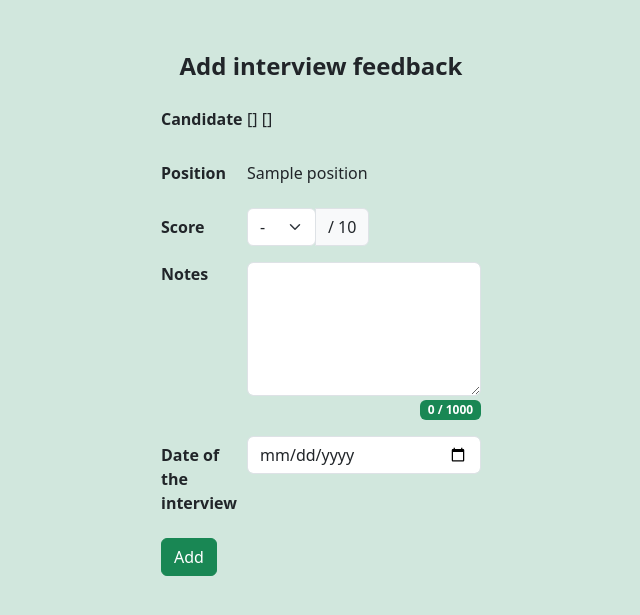
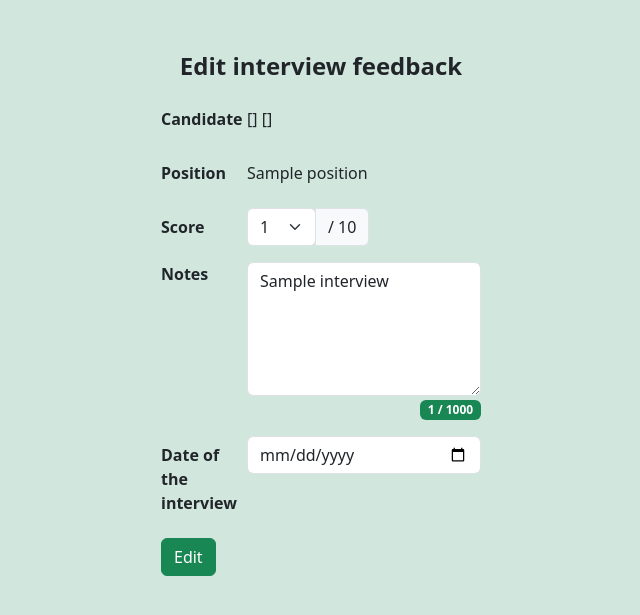
Before and after one commit to ralitsadineva/smart-hire, a Flask app: template templates/interview.html in a window 1280 px wide. Shown: the part 56-671 px from the top of the page, without its empty margins (319-959 px from the left). Run offline with Flask 3, Linux system fonts and the light colour scheme; the visitor is signed in with stand-in values (Sample User, id 1); the template is opened without the code that fills it: most values are stand-ins (such as "Sample title", 1, 10 or a date in 2020); grey boxes marked "Sample" are stand-in pictures; parts of the project's set-up code (start-up, migrations or seed data) failed here and were passed over.

Commit message:
edit interview feedback, some validations

```diff
--- a/app.py
+++ b/app.py
@@ -1,7 +1,7 @@
 from flask import Flask, render_template, request, redirect, session
 from controllers.users import login, signup, googleCallback, logout, change_password, home, profile
 from controllers.positions import positions, add_position, duplicate_position, positions_history, position, edit_position, archive_position, activate_position
-from controllers.candidates import add_candidate, candidate, add_cv, add_ml, view_cv, view_ml, delete_cv, delete_ml, interview_invitation, rejection_email, rejection_email_with_reasons, interview
+from controllers.candidates import add_candidate, candidate, add_cv, add_ml, view_cv, view_ml, delete_cv, delete_ml, interview_invitation, rejection_email, rejection_email_with_reasons, add_interview, edit_interview
 import secrets
 import logging
 
@@ -53,7 +53,8 @@
 app.add_url_rule('/positions/<string:position_id>/<string:candidate_id>/invitation', 'interview_invitation', interview_invitation)
 app.add_url_rule('/positions/<string:position_id>/<string:candidate_id>/rejection', 'rejection_email', rejection_email)
 app.add_url_rule('/positions/<string:position_id>/<string:candidate_id>/rejection_with_reasons', 'rejection_email_with_reasons', rejection_email_with_reasons)
-app.add_url_rule('/positions/<string:position_id>/<string:candidate_id>/interview', 'interview', interview, methods=['GET', 'POST'])
+app.add_url_rule('/positions/<string:position_id>/<string:candidate_id>/add_interview', 'add_interview', add_interview, methods=['GET', 'POST'])
+app.add_url_rule('/positions/<string:position_id>/<string:candidate_id>/edit_interview', 'edit_interview', edit_interview, methods=['GET', 'POST'])
 
 if __name__ == '__main__':
     app.run(debug=True, host='0.0.0.0')
--- a/templates/add_cv.html
+++ b/templates/add_cv.html
@@ -29,11 +29,11 @@
     <form class="ms-3 col-sm-3" method="POST" enctype="multipart/form-data" onsubmit="spinner.show()">
         <div class="mb-3">
             <label for="inputTitle" class="form-label">For candidate:</label>
-            <select class="form-select" aria-label="Candidate" name="candidate" {% if cand_info %}disabled{% endif %}>
+            <select class="form-select" aria-label="Candidate" name="candidate" required {% if cand_info %}disabled{% endif %}>
                 {% if cand_info or candidate %}
                     <option value="{{ candidate[0] }}" selected>{{ candidate[2] }} {{ candidate[3] }}</option>
                 {% else %}
-                    <option selected disabled>Choose candidate</option>
+                    <option selected disabled value="">Choose candidate</option>
                     {% for candidate in candidates %}
                         <option value="{{ candidate[0] }}">{{ candidate[2] }} {{ candidate[3] }}</option>
                     {% endfor %}
--- a/templates/add_ml.html
+++ b/templates/add_ml.html
@@ -26,11 +26,11 @@
     <form class="ms-3 col-sm-3" method="POST" enctype="multipart/form-data" onsubmit="spinner.show()">
         <div class="mb-3">
             <label for="inputTitle" class="form-label">For candidate:</label>
-            <select class="form-select" aria-label="Candidate" name="candidate">
+            <select class="form-select" aria-label="Candidate" name="candidate" required>
                 {% if candidate %}
                     <option value="{{ candidate[0] }}" selected>{{ candidate[2] }} {{ candidate[3] }}</option>
                 {% else %}
-                    <option selected disabled>Choose candidate</option>
+                    <option selected disabled value="">Choose candidate</option>
                     {% for candidate in candidates %}
                         <option value="{{ candidate[0] }}">{{ candidate[2] }} {{ candidate[3] }}</option>
                     {% endfor %}
--- a/templates/interview.html
+++ b/templates/interview.html
@@ -1,14 +1,25 @@
 {% extends "base_logged_in.html" %}
 
-{% set title = candidate[2] ~ ' ' ~ candidate[3] ~ ' - Add interview feedback' %}
+{% if interview %}
+    {% set interview_action = 'Edit' %}
+{% else %}
+    {% set interview_action = 'Add' %}
+{% endif %}
+
+{% set title = candidate[2] ~ ' ' ~ candidate[3] ~ ' - ' ~ interview_action ~ ' interview feedback' %}
 {% set active_class = 'positions' %}
 
 {% block main %}
-<p class="text-center mt-5 fs-4 fw-semibold">Add interview feedback</p>
+<p class="text-center mt-5 fs-4 fw-semibold">{{ interview_action }} interview feedback</p>
 <div class="d-flex justify-content-center">
     {% if error %}
         <div class="alert alert-danger" role="alert">
             Something went wrong. Please try again.
+        </div>
+    {% endif %}
+    {% if exist %}
+        <div class="alert alert-danger text-center" role="alert">
+            Interview feedback for this candidate and position is already available.
         </div>
     {% endif %}
 </div>
@@ -32,18 +43,20 @@
                 <div class="col-sm-9">
                     <div class="input-group">
                         <div>
-                            <select class="form-select" id="inputScore" name="score">
-                                <option selected disabled>-</option>
-                                <option value="1">1</option>
-                                <option value="2">2</option>
-                                <option value="3">3</option>
-                                <option value="4">4</option>
-                                <option value="5">5</option>
-                                <option value="6">6</option>
-                                <option value="7">7</option>
-                                <option value="8">8</option>
-                                <option value="9">9</option>
-                                <option value="10">10</option>
+                            <select class="form-select" id="inputScore" name="score" required>
+                                {% if not interview %}
+                                    <option selected disabled value="">-</option>
+                                {% endif %}
+                                <option {% if interview and interview[3]==1 %}selected{% endif %} value="1">1</option>
+                                <option {% if interview and interview[3]==2 %}selected{% endif %} value="2">2</option>
+                                <option {% if interview and interview[3]==3 %}selected{% endif %} value="3">3</option>
+                                <option {% if interview and interview[3]==4 %}selected{% endif %} value="4">4</option>
+                                <option {% if interview and interview[3]==5 %}selected{% endif %} value="5">5</option>
+                                <option {% if interview and interview[3]==6 %}selected{% endif %} value="6">6</option>
+                                <option {% if interview and interview[3]==7 %}selected{% endif %} value="7">7</option>
+                                <option {% if interview and interview[3]==8 %}selected{% endif %} value="8">8</option>
+                                <option {% if interview and interview[3]==9 %}selected{% endif %} value="9">9</option>
+                                <option {% if interview and interview[3]==10 %}selected{% endif %} value="10">10</option>
                             </select>
                         </div>
                         <label class="input-group-text" for="inputScore"> / 10</label>
@@ -53,17 +66,17 @@
             <div class="mb-3 row">
                 <label for="inputNotes" class="col-sm-3 form-label fw-semibold">Notes</label>
                 <div class="col-sm-9">
-                    <textarea maxlength="1000" class="form-control" id="inputNotes" name="notes" rows="5" oninput="updateCounter('inputNotes', 'counterNotes')" required></textarea>
-                    <span class="badge text-bg-success float-end mt-1" id="counterNotes">0 / 1000</span>
+                    <textarea maxlength="1000" class="form-control" id="inputNotes" name="notes" rows="5" oninput="updateCounter('inputNotes', 'counterNotes')" required>{% if interview %}{{ interview[4] }}{% endif %}</textarea>
+                    <span class="badge text-bg-success float-end mt-1" id="counterNotes">{% if interview %}{{ interview[4] | length }}{% else %}0{% endif %} / 1000</span>
                 </div>
             </div>
             <div class="mb-3 row">
                 <label for="inputDate" class="col-sm-3 col-form-label fw-semibold">Date of the interview</label>
                 <div class="col-sm-9">
-                    <input type="date" class="form-control" id="inputDate" name="date" required>
+                    <input type="date" class="form-control" id="inputDate" name="date" {% if interview %}value="{{ interview[5] }}"{% endif %} required>
                 </div>
             </div>
-            <button type="submit" class="btn btn-success">Add</button>
+            <button type="submit" class="btn btn-success">{{ interview_action }}</button>
         </form>
     </div>
 </div>
```
Also changed, not shown: controllers/candidates.py (+23 -2 lines), models/interview_repo.py (+19 -4 lines), models/user_repo.py (+4 -4 lines), services/candidates.py (+15 -5 lines), templates/candidate.html (+9 -2 lines), templates/position.html (+7 -7 lines).
